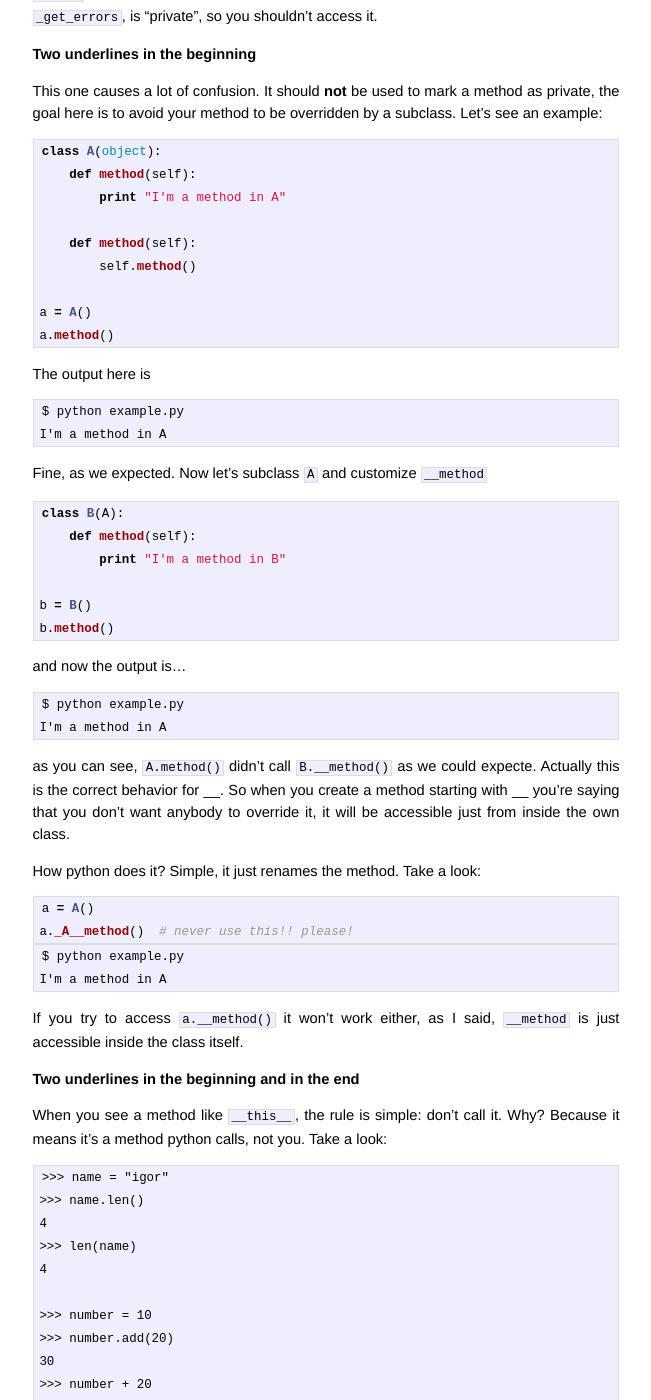
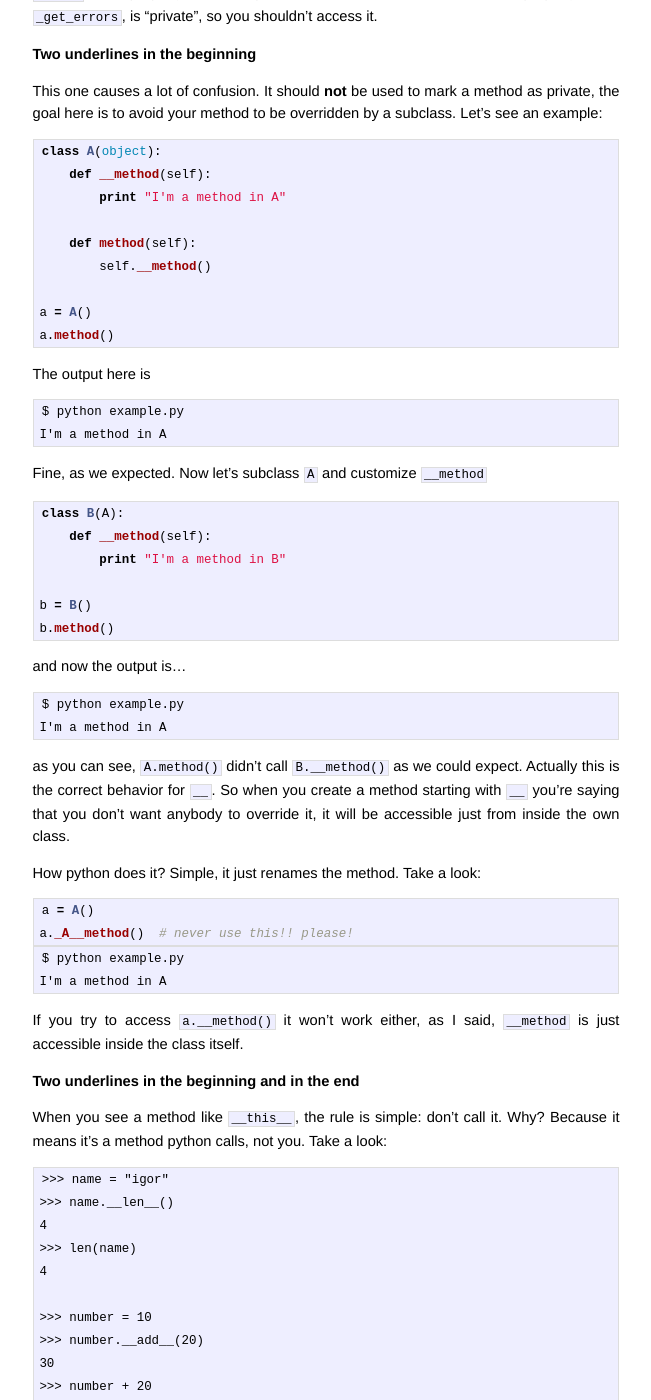
Before and after one commit to igorsobreira/igorsobreira.com, a Jekyll site: the page built from _posts/2010-9-16-difference-between-one-underline-and-two-underlines-in-python.markdown, in a window 1280 px wide and 1400 px high, scrolled down 657 px. Shown: the whole window, without its empty margins (314-965 px from the left). Built offline with Jekyll 4.4.1, drawn with Linux system fonts in a browser that asks for light colours; Markdown is read by kramdown in place of the engine named in the settings; comment, search, counter and statistics services are not loaded; some of the changed text lies outside the part shown.

Commit message:
fix missing _ and __ from old blog post

```diff
--- a/_posts/2010-9-16-difference-between-one-underline-and-two-underlines-in-python.markdown
+++ b/_posts/2010-9-16-difference-between-one-underline-and-two-underlines-in-python.markdown
@@ -12,13 +12,13 @@
 class BaseForm(StrAndUnicode):
     ...
 
-    def get_errors(self):
+    def _get_errors(self):
         "Returns an ErrorDict for the data provided for the form"
-        if self.errors is None:
+        if self._errors is None:
             self.full_clean()
-        return self.errors
+        return self._errors
 
-    errors = property(get_errors)
+    errors = property(_get_errors)
 {% endhighlight %}
 
 This snippet was taken from django source code (django/forms/forms.py). This means `errors` is a property, and it's part of the API, but the method this property calls, `_get_errors`, is "private", so you shouldn't access it.
@@ -29,11 +29,11 @@
 
 {% highlight python %}
 class A(object):
-    def method(self):
+    def __method(self):
         print "I'm a method in A"
 
     def method(self):
-        self.method()
+        self.__method()
 
 a = A()
 a.method()
@@ -48,7 +48,7 @@
 
 {% highlight python %}
 class B(A):
-    def method(self):
+    def __method(self):
         print "I'm a method in B"
 
 b = B()
@@ -60,7 +60,7 @@
     $ python example.py
     I'm a method in A
 
-as you can see, `A.method()` didn't call `B.__method()` as we could expecte. Actually this is the correct behavior for __. So when you create a method starting with __ you're saying that you don't want anybody to override it, it will be accessible just from inside the own class.
+as you can see, `A.method()` didn't call `B.__method()` as we could expect. Actually this is the correct behavior for `__`. So when you create a method starting with `__` you're saying that you don't want anybody to override it, it will be accessible just from inside the own class.
 
 How python does it? Simple, it just renames the method. Take a look:
 
@@ -80,13 +80,13 @@
 
 {% highlight pycon %}
 >>> name = "igor"
->>> name.len()
+>>> name.__len__()
 4
 >>> len(name)
 4
 
 >>> number = 10
->>> number.add(20)
+>>> number.__add__(20)
 30
 >>> number + 20
 30
```
